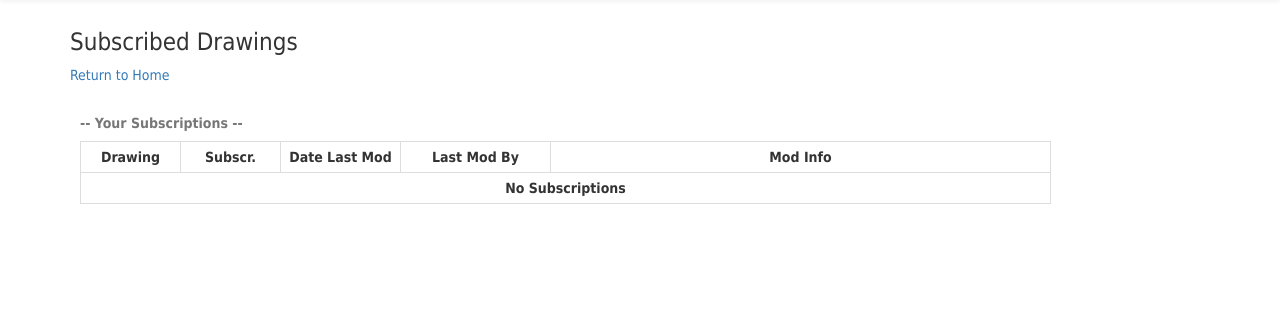
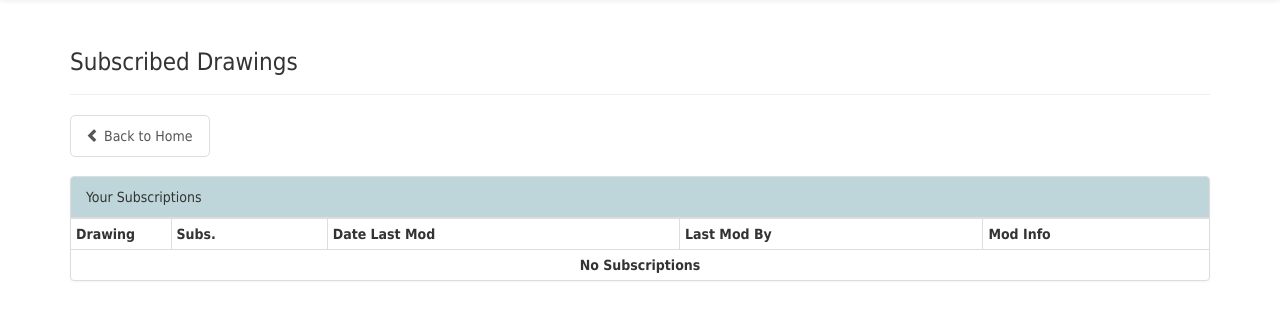
Before and after one commit to jaemk/drc, a Django app: template tracking/templates/tracking/subscribed_drawings.html in a window 1280 px wide. Shown: the part 51-371 px from the top of the page. Run offline with Django 3.2, Linux system fonts and the light colour scheme; the template is opened without the code that fills it, so the values that code supplies are empty; some libraries are stand-ins or nearby versions.

Commit message:
add styling to open comments and subscriptions

```diff
--- a/static/css/tracking.css
+++ b/static/css/tracking.css
@@ -24,6 +24,7 @@ body {
     font-size:14px;
 }
 
+
 .navbar {
     background: #5f9aa4;
 }
@@ -37,19 +38,40 @@ body {
     background: #FFF;
 }
 
+
+#back-link {
+    width: 10em;
+    border-top-right-radius: 5px;
+    border-top-left-radius: 5px;
+    border-bottom-right-radius: 5px;
+    border-bottom-left-radius: 5px;
+}
+#back-link:hover {
+    background: #5F9aa4;
+    color: #FFF;
+}
+
+
 #link-list {
     width:15em;
 }
+#link-list:hover {
+    background: #5F9aa4;
+    color: #FFF;
+}
+
 
 #id-link {
-    text-align: left;
-    /*width:3.5em;
-    height:2.5em;*/
+    text-align: center;
+    padding: 0px 5px;
+/*    width:3em;*/
+    height:1.5em;
 }
 #id-link:hover {
     background: #5F9aa4;
     color: #FFF;
 }
+
 
 .flat-button {
     background: #FFF;
@@ -60,10 +82,17 @@ body {
 }
 
 
+#flat-panel {
+    background: #bed6da;
+}
+
+
 .center-table {
     margin: 0 auto !important;
     float: none !important;
 }
+
+
 
 .full-table {
     margin-top:10px;
@@ -71,9 +100,6 @@ body {
     margin-left: 20px;
     overflow: auto;
 }
-
-
-
 
 .info-table {
     border:1px solid black;
--- a/tracking/templates/tracking/subscribed_drawings.html
+++ b/tracking/templates/tracking/subscribed_drawings.html
@@ -2,38 +2,64 @@
 
 {% block content %}
 
+<div class="page-header">
     <h3> Subscribed Drawings </h3>
-    <a href="{% url 'tracking:index' %}">Return to Home</a>
+</div>
+
+    <a id="back-link" class="list-group-item" href="{% url 'tracking:index' %}">
+        <span class="glyphicon glyphicon-chevron-left"></span>
+        Back to Home
+    </a>
 
     <br/>
-    <br/>
 
-    <table class="info-table rev-table table-hover table-condensed table-bordered">
+<div class="panel panel-default">
+    <div id="flat-panel" class="panel-heading"> Your Subscriptions </div>
+
+    <div class="table-responsive">
+        <table class="table table-hover table-condensed table-bordered">
             <col width="100">
-    <col width="100">
+         <!--    <col width="100">
             <col width="120">
             <col width="150">
-    <col width="500">
-    <caption><strong> -- Your Subscriptions -- </strong></caption>
-    <tr><th> Drawing </th><th>Subscr.</th><th> Date Last Mod </th><th> Last Mod By </th><th> Mod Info </th></tr>
+            <col width="500"> -->
+            <tr>
+                <th> Drawing </th>
+                <th> Subs.</th>
+                <th> Date Last Mod </th>
+                <th> Last Mod By </th>
+                <th> Mod Info </th>
+            </tr>
             {% if subs %}
                 {% for sub in subs %}
-        <tr><td><a href="{% url 'tracking:drawing_detail' drawing_name=sub.drawing.name %}">{{ sub.drawing.name.upper }} </a></td>
-        <td><small><a href="{% url 'tracking:subscribe_drawing' drawing_name=sub.drawing.name go_to='list' %}">unsub</a></small></td>
+                    <tr>
+                        <td>
+                            <a id="id-link" class="list-group-item" href="{% url 'tracking:drawing_detail' drawing_name=sub.drawing.name %}">{{ sub.drawing.name.upper }}
+                            </a>
+                        </td>
+                        <td>
+                            <small><a id="id-link" class="list-group-item" href="{% url 'tracking:subscribe_drawing' drawing_name=sub.drawing.name go_to='list' %}">remove
+                            </a></small>
+                        </td>
                         {% if not sub.last_mod_date %}
-        <td colspan="3"><small>No modification since subscribing</small></td>
+                            <td colspan="3">
+                            <small>No modification since subscribing</small>
+                            </td>
                         {% else %}
-        <td>{{sub.last_mod_date|date:"m-d-Y" }}</td><td>{{ sub.last_mod_by }}</td><td>{{ sub.mod_info }}</td>
+                            <td>
+                                {{sub.last_mod_date|date:"m-d-Y" }}</td>
+                            <td>{{ sub.last_mod_by }}</td>
+                            <td>{{ sub.mod_info }}</td>
                         {% endif %}
                     </tr>
                 {% endfor %}
-
             {% else %}
-    <tr><td colspan="6" style="text-align:center"><strong> No Subscriptions </strong></td></tr>
-
+                <tr>
+                    <td colspan="6" style="text-align:center">
+                    <strong> No Subscriptions </strong></td>
+                </tr>
             {% endif %}
             </table>
 
 
-
 {% endblock %}
```
Also changed, not shown: static/tracking/css/tracking.css (+32 -6 lines), tracking/templates/tracking/open_comments.html (+37 -22 lines). Lines whose indentation alone changed are shown as unchanged.
